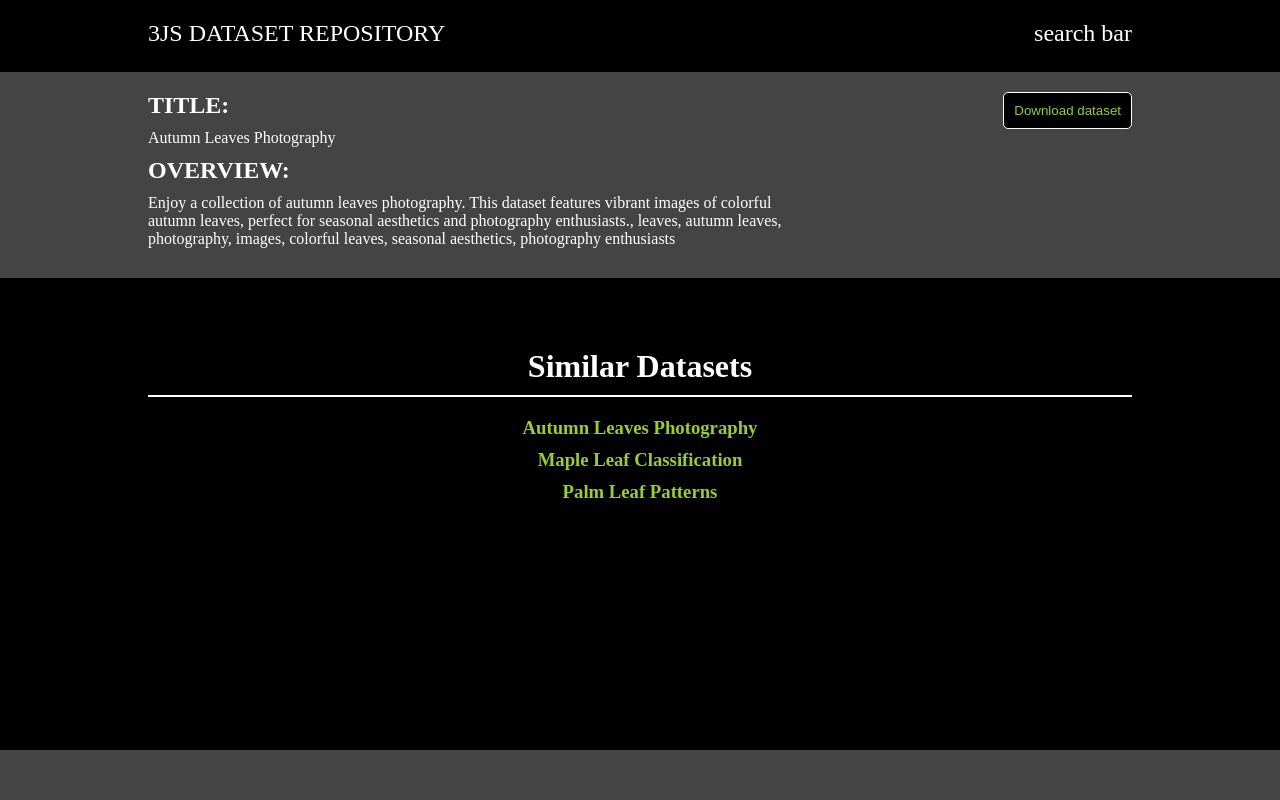
After one commit to joshua-estallo/dataset-repository, a Django app: page /anotherdataset/2 in a window 1280 px wide. The commit adds this page. Run offline with Django 4.2, Linux system fonts and the light colour scheme; data comes from the database, SQL or seed files in the repository.

Commit message:
mas stable na kaysa ku nauna

```diff
--- /dev/null
+++ b/base/templates/base/anotherdataset.html
@@ -0,0 +1,171 @@
+<!DOCTYPE html>
+<html lang="en">
+<head>
+  <meta charset="UTF-8">
+  <meta name="viewport" content="width=device-width, initial-scale=1.0">
+  <title>Dataset page</title>
+  <style>
+    * {
+      box-sizing: border-box;
+      margin: 0px;
+      padding: 0px;
+    }
+    body {
+      background-color: #000;
+      color: white;
+    }
+    header {
+      background-color: black;
+      display: flex;
+      justify-content: center;
+      align-items: center;
+
+    }
+    header nav {
+      width: 80%;
+      display: flex;
+      justify-content: space-between;
+      align-items: center;
+      color: white;
+      font-size: 24px;
+      text-align: center;
+      margin-bottom: 5px;
+      padding: 20px;
+    }
+    span {
+      color: yellow;
+    }
+
+    a {
+      color: white;
+    }
+
+    main {
+      margin-bottom: 50px;
+      background-color: #444;
+    }
+    main .content {
+      width: 80%;
+      display: flex;
+      /* text-align: center; */
+      justify-content: space-between;
+      margin: 0 auto;
+      padding: 20px;
+    }
+
+    .big {
+      width: 70%;
+      margin-right: 20px;
+
+    }
+    .small {
+      width: 30%;
+      text-align: right;
+    }
+    li {
+      list-style-type: none;
+    }
+    .similar {
+      display: flex;
+      justify-content: center;
+    }
+    .similar .content {
+      width: 80%;
+      display: flex;
+      /* justify-content: center;
+      align-items: center; */
+      text-align: center;
+      flex-direction: column;
+      padding: 20px;
+    }
+
+    .download {
+      background-color: green;
+      padding: 10px;
+      border-radius: 7px;
+    }
+    .download-button {
+      background-color: #000;
+      color: blue;
+      border: 1px solid #fff;
+      padding: 10px;
+      border-radius: 5px;
+      cursor: pointer;
+      text-align: right;
+    }
+    a {
+      text-decoration: none;
+      color: yellowgreen;
+    }
+    button a:hover {
+      color: yellow;
+    }
+    h1 {
+      margin-bottom: 20px;
+      border-bottom: 2px solid white;
+      padding-bottom: 10px;
+    }
+    h3 {
+      margin-bottom: 10px;
+    }
+    h3:hover {
+      color: yellow;
+    }
+    p {
+      margin: 10px 0px;
+
+    }
+    footer {
+      height: 50px;
+      background-color: #444;
+      position: fixed;
+      left: 0;
+      bottom: 0;
+      width: 100%;
+      color: white;
+      text-align: center;
+    }
+    .logo {
+      /* background-color: #777; */
+      color: white;
+    }
+
+  </style>
+<body>
+  <header>
+    <nav>
+      <a href="/"><div class="logo">3JS DATASET REPOSITORY</div></a>
+      <div class="search">
+        search bar
+      </div>
+    </nav>
+  </header>
+  <main>
+    <div class="content">
+      <div class="big">
+        <h2>TITLE: </h4>
+          <p>{{ dataset.title }}</p>
+        <h2>OVERVIEW: </h4>
+          <p>{{ dataset.overview }}</p>
+      </div>
+      <div class="small">
+        <button class="download-button"><a href="{% url 'download' dataset.id %}">Download dataset</a></button>
+      </div>
+    </div>
+  </main>
+  <div class="similar">
+    <div class="content">
+      <h1 class="similar-text">Similar Datasets</h1>
+      <ul>
+        {% for i in sd %}
+          <a href="/anotherdataset/{{ i.id }}"><h3>{{ i.title }}</h3></a>
+        {% endfor %}
+      </ul>
+    </div>
+  </div>
+  <footer>
+
+  </footer>
+</body>
+
+</html>
--- a/base/urls.py
+++ b/base/urls.py
@@ -3,7 +3,7 @@ from . import views
 
 urlpatterns = [
   path("", views.home, name="home"),
-  path("anotherhome", views.anotherhome, name="anotherhome"),
+  path("anotherdataset/<int:pk>", views.anotherdataset, name="anotherdataset"),
   path("dataset/<str:pk>/", views.dataset, name="dataset"),
   path("upload/", views.upload, name="upload"),
   path("download/<str:pk>", views.download, name="download"),
--- a/base/views.py
+++ b/base/views.py
@@ -12,32 +12,27 @@ from sklearn.feature_extraction.text import TfidfVectorizer
 
 def give_recommendations(title, cos_sim, df, id_to_index, title_to_id):
   idx = id_to_index[str(title_to_id[title])]
-  print(idx)
   if idx is None:
       print("Title Not Found")
       return None, None
   cos_sim_scores = list(enumerate(cos_sim[idx]))
   cos_sim_scores = sorted(cos_sim_scores, key=lambda x: x[1], reverse=True)
   cos_sim_scores = cos_sim_scores[:10]
-  for i in cos_sim_scores:
-      print(i)
   # Dataset indices
   dataset_indices = [cos_sim_score[0] for cos_sim_score in cos_sim_scores]
-  for i in dataset_indices:
-      print(i)
   similar_ids = [df.iloc[index]["id"] for index in dataset_indices]
   return similar_ids, cos_sim_scores
 
 
 
-def anotherhome(request):
+def anotherdataset(request, pk):
+  current_dataset = Dataset.objects.get(id=pk)
   datasets = Dataset.objects.all()
   # Convert the Django QuerySet to a list of dictionaries
   data_dict = list(datasets.values())
 
   # Create a Pandas DataFrame from the list of dictionaries
   df = pd.DataFrame(data_dict)
-  print(df.head())
   # Filling NaNs with empty string
   df["overview"] = df["overview"].fillna('')
 
@@ -59,17 +54,15 @@ def anotherhome(request):
       for row in csv_reader:
           title_to_id[row['title']] = row['id']
 
-  print(title_to_id["Palm Leaf Patterns"])
-
   id_to_index = {str(id_): index for index, id_ in enumerate(df["id"])}
 
   # Primary keys
-  pks, scores = give_recommendations("Maple Leaf Classification", cos_sim, df, id_to_index, title_to_id)
+  pks, scores = give_recommendations(current_dataset.title, cos_sim, df, id_to_index, title_to_id)
   sd = []
   for pk in pks:
     dataset = Dataset.objects.get(id=pk)
     sd.append(dataset)
-  return render(request, "base/anotherhome.html", {"sd" : sd})
+  return render(request, "base/anotherdataset.html", {"sd" : sd, "dataset" : current_dataset})
 
 
 
```
Also changed, not shown: base/templates/base/anotherhome.html (deleted, +0 -88 lines), base/templates/base/home.html (+65 -24 lines).
